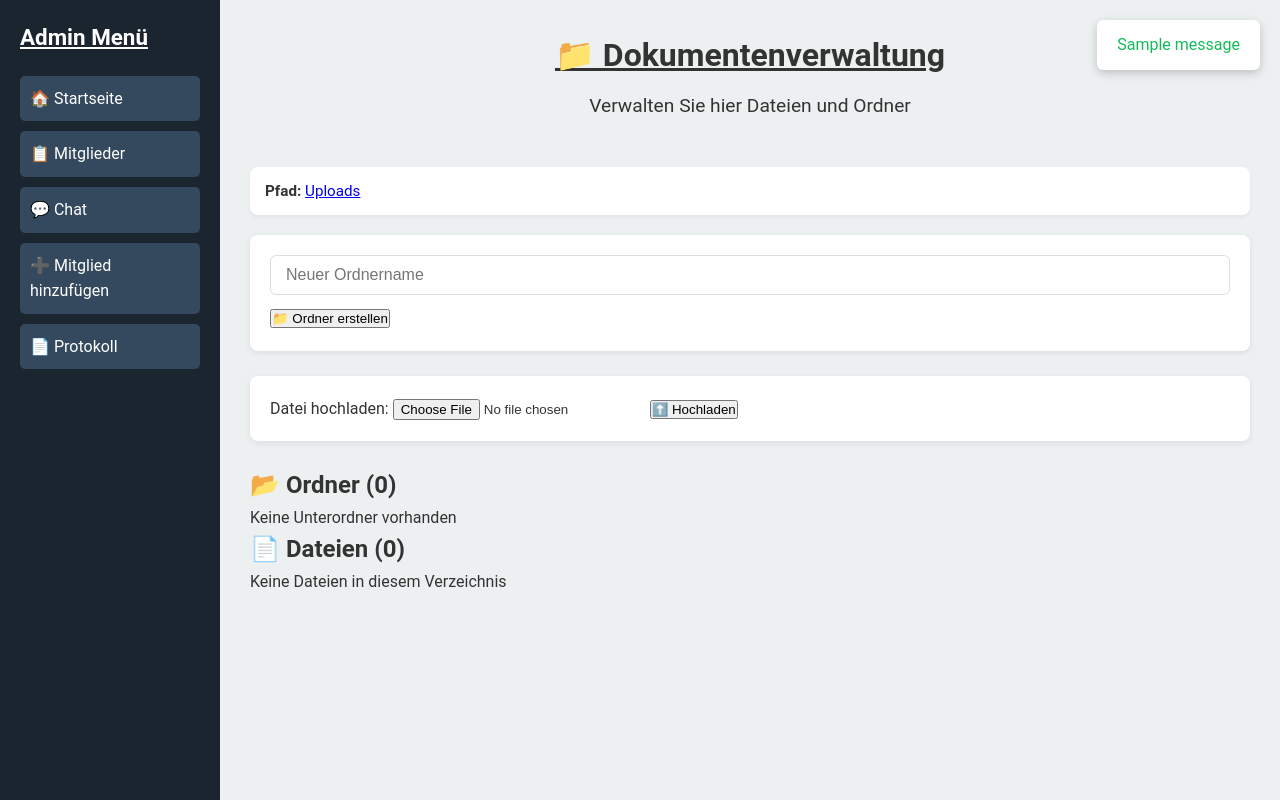
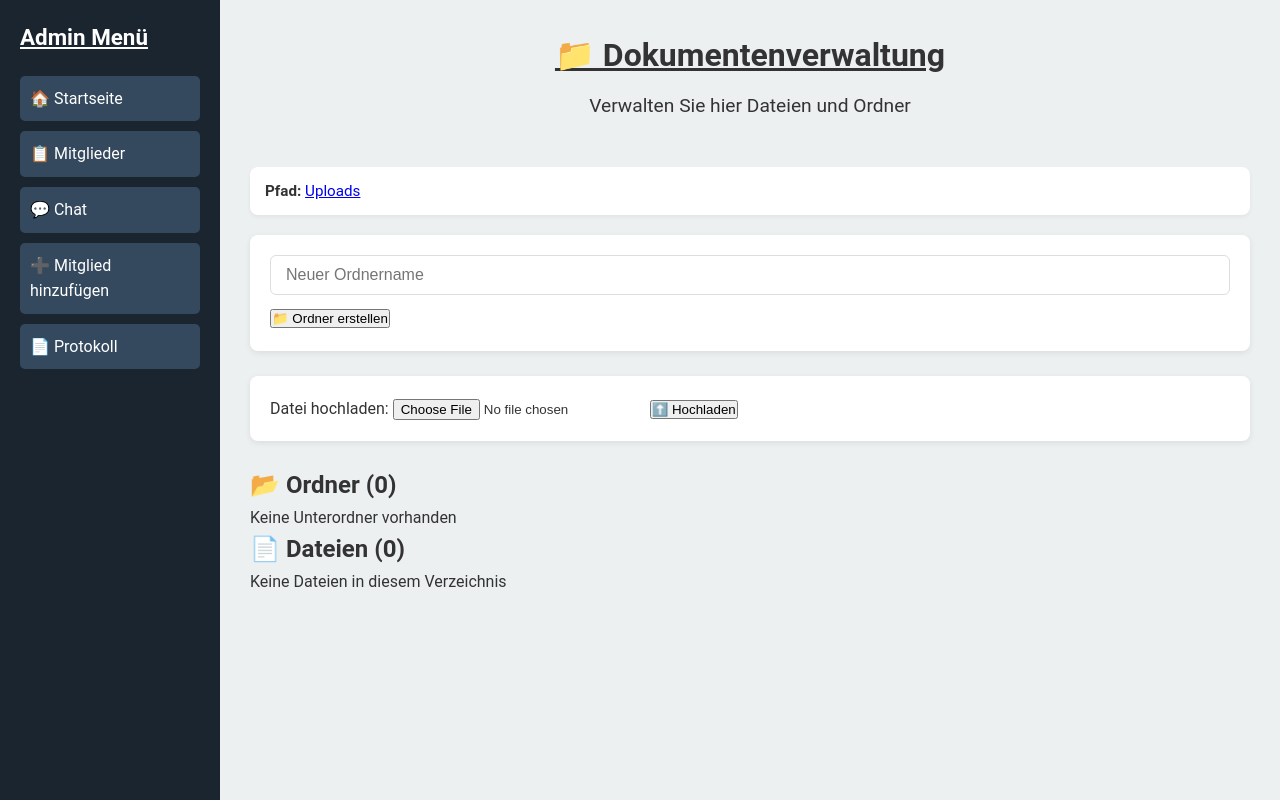
Before and after one commit to TendouToru/Unsere-Partei, a Flask app: page /dokumente in a window 1280 px wide. Run offline with Flask 3, Linux system fonts and the light colour scheme; tables that the repository leaves empty hold one stand-in row (values such as "Sample post"); one stand-in notice (Sample message) is shown; some libraries are stand-ins or nearby versions.

Commit message:
Update dokumente.html

```diff
--- a/Projekt/templates/dokumente.html
+++ b/Projekt/templates/dokumente.html
@@ -29,15 +29,16 @@
                 <p class="text">Verwalten Sie hier Dateien und Ordner</p>
             </header>
 
-            {% with messages = get_flashed_messages() %}
+            {% with messages = get_flashed_messages(with_categories=True) %}
                 {% if messages %}
                     <div class="flash-messages">
-                        {% for message in messages %}
-                            <div class="flash">{{ message }}</div>
+                        {% for category, message in messages %}
+                            <div class="flash flash-{{ category }}">{{ message }}</div>
                         {% endfor %}
                     </div>
                 {% endif %}
             {% endwith %}
+
 
             <nav class="path-nav" aria-label="Breadcrumb">
                 <strong>Pfad:</strong>
@@ -105,6 +106,17 @@
             document.querySelector('.sidebar').classList.toggle('sidebar-open');
         }
     </script>
+        <script>
+        // Alle Flash-Messages automatisch nach 2 Sekunden ausblenden
+        setTimeout(() => {
+            document.querySelectorAll('.flash').forEach(el => {
+                el.style.transition = 'opacity 0.5s ease-out';
+                el.style.opacity = '0';
+                setTimeout(() => el.remove(), 500); // entfernt das Element nach dem Ausblenden
+            });
+        }, 2000);
+    </script>
+
     <script src="https://cdn.socket.io/3.1.3/socket.io.min.js"></script>
     <script src="{{ url_for('static', filename='live.js') }}"></script>
 </body>
```
